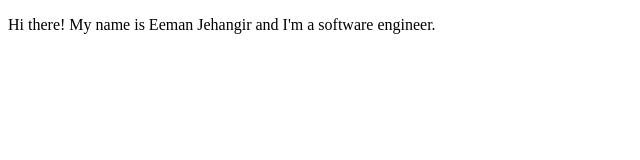
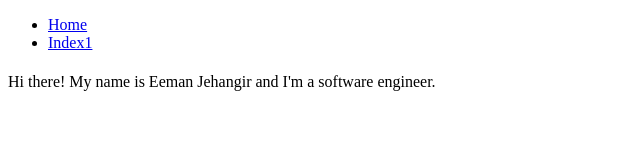
Before and after one commit to EemanJ/eemanjehangir, a Gatsby site: page / in a window 1280 px wide. Shown: the whole page, without its empty margins (0-640 px from the left). Built offline with nearby package versions, Linux system fonts and the light colour scheme; Gatsby itself is replaced by a stand-in of ours.

Commit message:
Added layout component to page.

```diff
--- a/src/pages/index.js
+++ b/src/pages/index.js
@@ -1,10 +1,11 @@
 import * as React from 'react'
+import Layout from '../components/layout'
 
 const IndexPage = () => {
     return (
-      <main>
+      <Layout pagetitle="Eeman Jehangir">
         <p>Hi there! My name is Eeman Jehangir and I'm a software engineer.</p>
-      </main>
+      </Layout>
     )
 }
 
```
